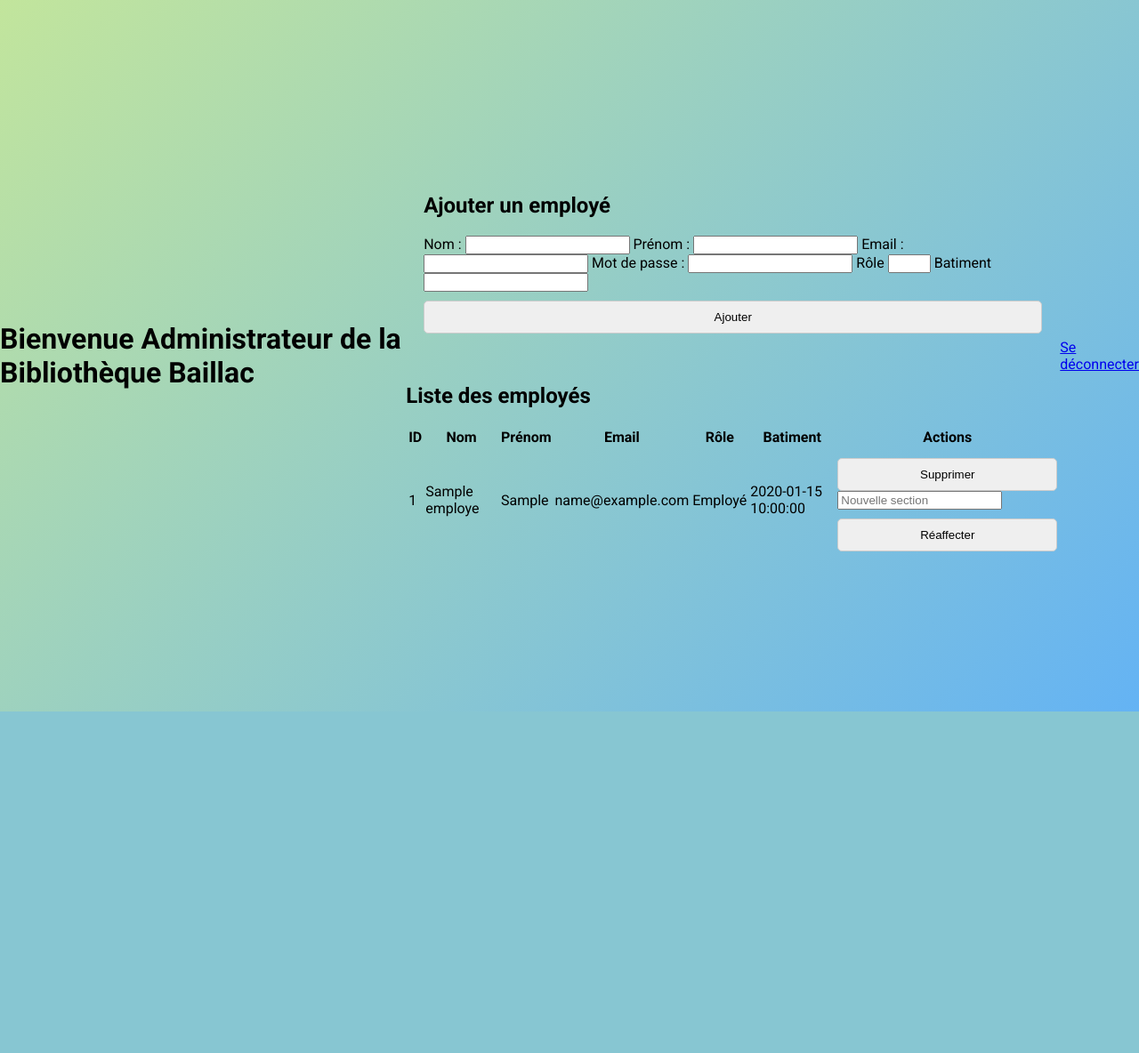
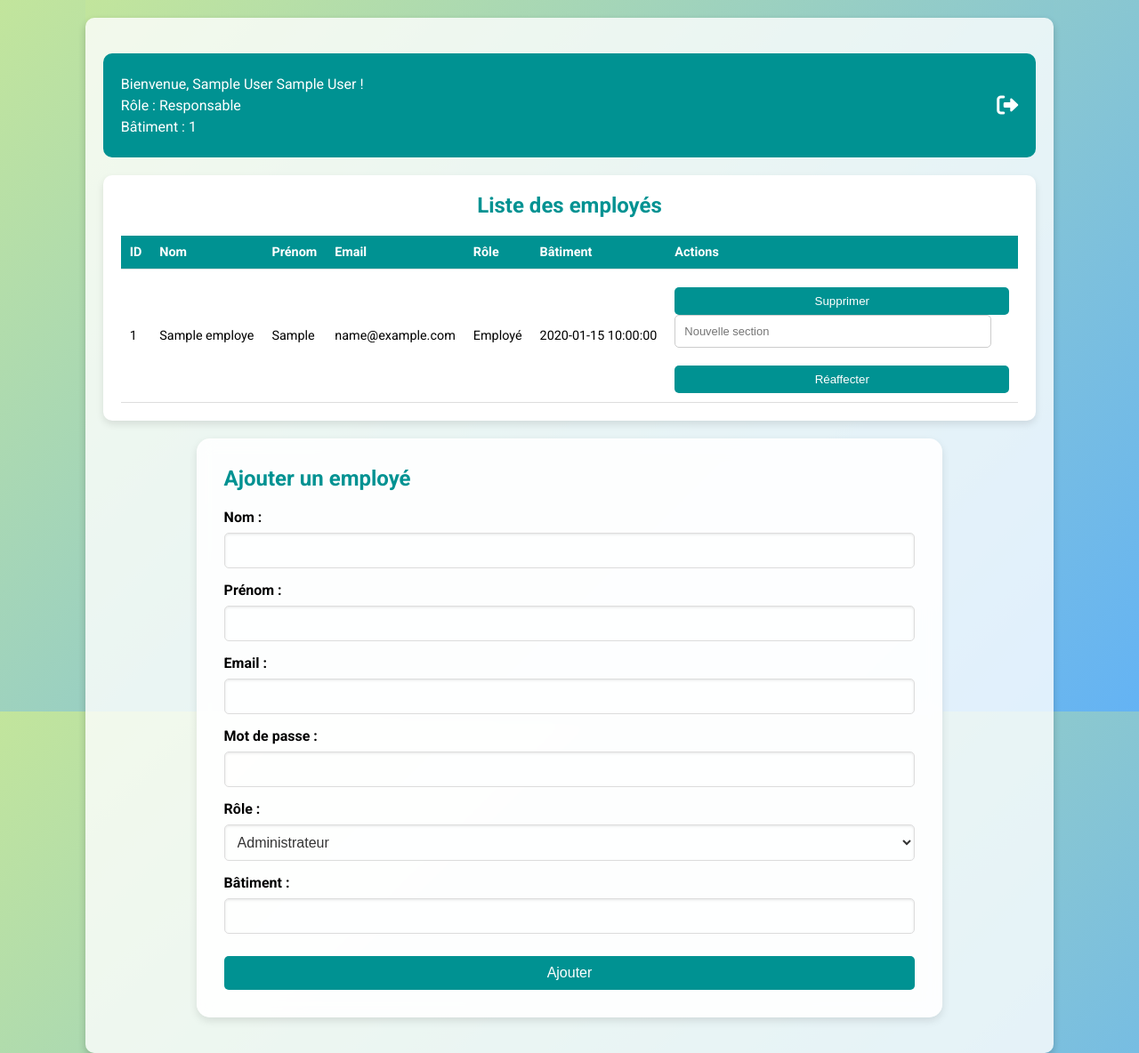
Before and after one commit to Mel-Beth/bibliotheque_baillac, a PHP site: page /accueil_admin in a window 1280 px wide. Shown: the whole page at 89% size. Before the commit the page ends 800 px from the top, so only its background shows below. Run offline with PHP 8.4, Linux system fonts and the light colour scheme; the visitor is signed in with stand-in values (Sample User, id 1); tables that the repository leaves empty or names only in its code hold one stand-in row (values such as "Sample post"); some libraries are stand-ins or nearby versions.

Commit message:
'coorection beugue affichage emprunts et revu de accueil_admin'

```diff
--- a/app/views/accueil_admin.php
+++ b/app/views/accueil_admin.php
@@ -1,73 +1,62 @@
-<?php include 'includes/head.html'; ?>
-
 <!DOCTYPE html>
 <html lang="fr">
 <head>
     <?php include 'includes/head.html'; ?>
-    <title>Accueil Admin- Bibliothèque de Baillac</title>
-    <link rel="stylesheet" href="">
+    <title>Accueil Admin - Bibliothèque de Baillac</title>
 </head>
 
 <body>
+    <div class="container-accueil">
+        <!-- En-tête avec informations utilisateur -->
+        <header class="header-accueil">
+            <div class="welcome-message">
+                <p>Bienvenue, <?= htmlspecialchars($_SESSION['employe_prenom'] ?? 'Administrateur') ?> <?= htmlspecialchars($_SESSION['employe_nom'] ?? '') ?> !</p>
+                <p>Rôle : <?= htmlspecialchars($_SESSION['role'] === '1' ? 'Administrateur' : 'Responsable') ?></p>
+                <p>Bâtiment : <?= htmlspecialchars($_SESSION['batiment'] ?? 'N/A') ?></p>
+            </div>
+            <!-- Bouton Déconnexion -->
+            <div class="logout-btn">
+                <a href="logout" title="Déconnexion">
+                    <i class="fas fa-sign-out-alt"></i> <!-- Icône de déconnexion -->
+                </a>
+            </div>
+        </header>
 
-        <h1>Bienvenue Administrateur de la Bibliothèque Baillac</h1>
-
-
-    <main class="content-layout">
-        <!-- ajout employe -->
-        <section class="container-accueil left-align">
-            <form method="POST" class="glass-form">
-                <h2 class="glass-form-title">Ajouter un employé</h2>
-                <label class="form-label">Nom :</label>
-                <input type="text" name="nom" class="form-input" required>
-                <label class="form-label">Prénom :</label>
-                <input type="text" name="prenom" class="form-input" required>
-                <label class="form-label">Email :</label>
-                <input type="email" name="email" class="form-input" required>
-                <label class="form-label">Mot de passe :</label>
-                <input type="password" name="mot_de_passe" class="form-input" required>
-                <label class="form-label">Rôle</label>
-                <input type="number" name="role" min="1" max="2" class="form-input" required>
-                <label class="form-label">Batiment</label>
-                <input type="text" name="batiment" class="form-input" required>
-                <button type="submit" name="action" value="add" class="form-button">Ajouter</button>
-            </form>
-        </section>
 
             <!-- Liste des employés -->
             <section class="table-container">
-            <h2 class="glass-form-title">Liste des employés</h2>
+                <h2>Liste des employés</h2>
                 <div class="scrollable-table">
-                <table class="employee-table">
+                    <table>
                         <thead>
-                        <tr class="table-row-header">
-                            <th class="table-header">ID</th>
-                            <th class="table-header">Nom</th>
-                            <th class="table-header">Prénom</th>
-                            <th class="table-header">Email</th>
-                            <th class="table-header">Rôle</th>
-                            <th class="table-header">Batiment</th>
-                            <th class="table-header">Actions</th>
+                            <tr>
+                                <th>ID</th>
+                                <th>Nom</th>
+                                <th>Prénom</th>
+                                <th>Email</th>
+                                <th>Rôle</th>
+                                <th>Bâtiment</th>
+                                <th>Actions</th>
                             </tr>
                         </thead>
                         <tbody>
-                        <?php foreach ($employes as $employe) : ?>
-                            <tr class="table-row">
-                                <td class="table-cell"><?= htmlspecialchars($employe['id_employe']); ?></td>
-                                <td class="table-cell"><?= htmlspecialchars($employe['nom']); ?></td>
-                                <td class="table-cell"><?= htmlspecialchars($employe['prenom']); ?></td>
-                                <td class="table-cell"><?= htmlspecialchars($employe['email']); ?></td>
-                                <td class="table-cell"><?= $employe['role'] === '1' ? 'Administrateur' : 'Employé'; ?></td>
-                                <td class="table-cell"><?= htmlspecialchars($employe['batiment']); ?></td>
-                                <td class="table-cell">
+                            <?php foreach ($employes as $employe): ?>
+                                <tr>
+                                    <td><?= htmlspecialchars($employe['id_employe']) ?></td>
+                                    <td><?= htmlspecialchars($employe['nom']) ?></td>
+                                    <td><?= htmlspecialchars($employe['prenom']) ?></td>
+                                    <td><?= htmlspecialchars($employe['email']) ?></td>
+                                    <td><?= $employe['role'] === '1' ? 'Administrateur' : 'Employé' ?></td>
+                                    <td><?= htmlspecialchars($employe['batiment']) ?></td>
+                                    <td>
                                         <form method="POST" style="display:inline;">
-                                        <input type="hidden" name="id_employe" value="<?= $employe['id_employe']; ?>">
-                                        <button type="submit" name="action" value="delete" class="form-button">Supprimer</button>
+                                            <input type="hidden" name="id_employe" value="<?= $employe['id_employe'] ?>">
+                                            <button type="submit" name="action" value="delete">Supprimer</button>
                                         </form>
                                         <form method="POST" style="display:inline;">
-                                        <input type="hidden" name="id_employe" value="<?= $employe['id_employe']; ?>">
-                                        <input type="text" name="new_section" placeholder="Nouvelle section" class="form-input" required>
-                                        <button type="submit" name="action" value="reassign" class="form-button">Réaffecter</button>
+                                            <input type="hidden" name="id_employe" value="<?= $employe['id_employe'] ?>">
+                                            <input type="text" name="new_section" placeholder="Nouvelle section" required>
+                                            <button type="submit" name="action" value="reassign">Réaffecter</button>
                                         </form>
                                     </td>
                                 </tr>
@@ -76,8 +65,33 @@
                     </table>
                 </div>
             </section>
+
+            <!-- Section principale -->
+        <main class="key-metrics">
+            <!-- Ajouter un employé -->
+            <section class="glass-form left-align">
+                <h2>Ajouter un employé</h2>
+                <form method="POST">
+                    <label>Nom :</label>
+                    <input type="text" name="nom" required>
+                    <label>Prénom :</label>
+                    <input type="text" name="prenom" required>
+                    <label>Email :</label>
+                    <input type="email" name="email" required>
+                    <label>Mot de passe :</label>
+                    <input type="password" name="mot_de_passe" required>
+                    <label>Rôle :</label>
+                    <select name="role" required>
+                        <option value="1">Administrateur</option>
+                        <option value="2">Employé</option>
+                    </select>
+                    <label>Bâtiment :</label>
+                    <input type="text" name="batiment" required>
+                    <button type="submit" name="action" value="add">Ajouter</button>
+                </form>
+            </section>
+
         </main>
-
-    <p class="logout"><a href="logout" class="logout-link">Se déconnecter</a></p>
+    </div>
 </body>
 </html>
--- a/assets/css/accueil_admin.css
+++ b/assets/css/accueil_admin.css
@@ -1,55 +1,156 @@
 /* Styles de base */
 body, html {
-
+    margin: 0;
+    padding: 0;
+    height: 100%;
     font-family: 'Roboto', sans-serif;
-    background: linear-gradient(135deg, #009292, #f4f4f9);
-    color: #333;
-
-    overflow-x: hidden;
+    background: linear-gradient(135deg, #c2e59c, #64b3f4); /* Couleurs naturelles et apaisantes */
+    display: flex;
+    justify-content: center;
+    align-items: flex-start;
 }
 
-/* Header centré en haut */
+/* Conteneur principal */
+.container-accueil {
+    width: 100%;
+    max-width: 1200px;
+    margin: 20px auto;
+    padding: 20px;
+    box-sizing: border-box;
+    background-color: rgba(255, 255, 255, 0.8);
+    border-radius: 10px;
+    box-shadow: 0 4px 8px rgba(0, 0, 0, 0.2);
+}
+
+/* En-tête */
 .header-accueil {
     background-color: #009292;
     color: white;
     padding: 20px;
+    border-radius: 10px;
+    display: flex;
+    justify-content: space-between;
+    align-items: center;
+    margin-bottom: 20px;
+}
+
+/* Informations utilisateur alignées à gauche */
+.welcome-message {
+    text-align: left;
+}
+
+.welcome-message p {
+    margin: 5px 0;
+    font-size: 1em;
+}
+
+/* Bouton Déconnexion aligné en haut à droite */
+.logout-btn {
+    display: flex;
+    align-items: center;
+}
+
+.logout-btn a {
+    color: white;
+    font-size: 1.5em;
+    text-decoration: none;
+    transition: color 0.3s;
+}
+
+.logout-btn a:hover {
+    color: #f1f1f1;
+}
+
+.logout-btn i {
+    margin-left: 5px;
+}
+
+/* Section de la table */
+.table-container {
+    margin-top: 20px;
+    background-color: white;
+    border-radius: 10px;
+    padding: 20px;
+    box-shadow: 0 4px 8px rgba(0, 0, 0, 0.1);
+}
+
+.table-container h2 {
+    font-size: 1.5em;
+    color: #009292;
+    margin-bottom: 20px;
     text-align: center;
-    font-size: 1.5rem;
-    font-weight: bold;
-    box-shadow: 0 4px 6px rgba(0, 0, 0, 0.1);
+}
+
+.scrollable-table {
+    max-height: 400px;
+    overflow-y: auto;
+}
+
+table {
+    width: 100%;
+    border-collapse: collapse;
+}
+
+th, td {
+    padding: 10px;
+    text-align: left;
+    border-bottom: 1px solid #ddd;
+    font-size: 0.9em;
+}
+
+thead {
+    background-color: #009292;
+    color: white;
     position: sticky;
     top: 0;
-    z-index: 1000;
-    margin: 0;
+    z-index: 10;
 }
 
-.container-accueil {
-    width: 95%;
-    margin: auto;
-    padding: 20px;
-
-    justify-content: space-between;
-    align-items: flex-start;
-    gap: 20px;
+tr:nth-child(even) {
+    background-color: #f2f2f2;
 }
 
-.welcome-message {
-    margin-top: 10px;
+button {
+    background-color: #009292;
+    color: white;
+    border: none;
+    padding: 8px 12px;
+    border-radius: 5px;
+    cursor: pointer;
+    transition: background-color 0.3s;
 }
 
-/* Glassmorphism for form */
+button:hover {
+    background-color: #007474;
+}
+
+input[type="text"], select {
+    width: calc(100% - 20px);
+    padding: 10px;
+    margin-bottom: 10px;
+    border: 1px solid #ccc;
+    border-radius: 5px;
+    font-size: 0.9em;
+}
+
+/* Formulaire pour ajouter un employé */
 .glass-form {
     backdrop-filter: blur(10px);
-    background: rgba(255, 255, 255, 0.2);
+    background: rgba(255, 255, 255, 0.9);
     border: 1px solid rgba(255, 255, 255, 0.3);
     border-radius: 15px;
     padding: 30px;
     box-shadow: 0 4px 10px rgba(0, 0, 0, 0.1);
-    max-width: 400px;
+    width: 80%;
     color: #000;
     text-align: left;
-    position: relative;
-    overflow: hidden;
+    margin-bottom: 20px;
+}
+
+.glass-form h2 {
+    color: #009292;
+    font-size: 1.5em;
+    margin-bottom: 20px;
 }
 
 .glass-form label {
@@ -58,10 +159,10 @@ body, html {
     font-weight: bold;
 }
 
-.glass-form input, .form-input {
+.glass-form input, .glass-form select {
     width: 100%;
     padding: 10px;
-    border: none;
+    border: 1px solid #ddd;
     border-radius: 5px;
     margin-bottom: 15px;
     background: rgba(255, 255, 255, 0.4);
@@ -71,11 +172,7 @@ body, html {
     box-shadow: inset 0 1px 3px rgba(0, 0, 0, 0.1);
 }
 
-.glass-form input::placeholder {
-    color: rgba(51, 51, 51, 0.7);
-}
-
-.glass-form button, .form-button {
+.glass-form button {
     display: inline-block;
     padding: 10px 20px;
     background-color: #009292;
@@ -87,97 +184,23 @@ body, html {
     font-size: 1em;
 }
 
-.glass-form button:hover, .form-button:hover {
+.glass-form button:hover {
     background-color: #007474;
 }
 
-/* Table styling */
-.table-container {
-    flex: 1;
-    max-width: 100%;
-    overflow-y: auto;
-    margin-top: 60px; /* Ajuste pour éviter de dépasser le haut de la page */
-    border-radius: 10px;
-    background: rgba(255, 255, 255, 0.9);
-    box-shadow: 0 4px 8px rgba(0, 0, 0, 0.1);
-    padding: 20px;
-    box-sizing: border-box;
-}
-
-.table-container table {
-    width: 100%;
-    border-collapse: collapse;
-    table-layout: fixed;
-}
-
-.table-container thead {
-    position: sticky;
-    top: 0;
-    background-color: #009292;
-    color: white;
-    z-index: 10;
-}
-
-.table-container th, .table-header {
-    padding: 12px;
-    text-align: left;
-    border-bottom: 1px solid #ddd;
-    word-wrap: break-word;
-    background-color: #009292;
-    color: white;
-    font-weight: bold;
-}
-
-.table-container td, .table-cell {
-    padding: 12px;
-    text-align: left;
-    border-bottom: 1px solid #ddd;
-    word-wrap: break-word;
-}
-
-.table-container tr:nth-child(even) {
-    background-color: #f2f2f2;
-}
-
-.table-container button {
-    background-color: #009292;
-    color: white;
-    border: none;
-    padding: 8px 12px;
-    border-radius: 5px;
-    cursor: pointer;
-    transition: background-color 0.3s;
-}
-
-.table-container button:hover {
-    background-color: #007474;
-}
-
-/* Adjust layout for left-align form and table */
-.content-layout {
-    display: flex;
-    justify-content: space-between;
-    align-items: flex-start;
-    padding: 20px;
-    gap: 20px;
-}
-
-.left-align {
-    flex: 0 0 35%;
-}
-
+/* Responsiveness */
 @media (max-width: 768px) {
-    .content-layout {
+    .header-accueil {
         flex-direction: column;
-        gap: 10px;
+        text-align: center;
     }
 
     .glass-form {
-        width: 100%;
-        margin: 0 auto;
+        max-width: 90%;
+        margin: 0 auto 20px;
     }
 
-    .table-container {
-        margin-top: 10px;
+    table {
+        font-size: 0.8em;
     }
 }
--- a/assets/css/common.css
+++ b/assets/css/common.css
@@ -2,14 +2,9 @@
 @import url(scan.css);
 @import url(resultat-scann.css);
 @import url(accueil.css);
-<<<<<<< HEAD
 @import url(accueil_admin.css);
-=======
-@import url(emprunter.css);
-@import url(emprunts.css);
->>>>>>> 346fea5b5d811f3febb4abca24dc00327f5c65bf
 
-/* *,*:before,*::after {
+*,*:before,*::after {
     box-sizing: border-box;
     margin: 0;
     padding: 0;
@@ -24,9 +19,6 @@ h1{
 }
 img {
     border-radius: 5px;
-<<<<<<< HEAD
-} */
-=======
 }
 
 a{
@@ -54,4 +46,3 @@ a{
 .fixed-button button:hover {
     background-color: #0056b3;
 }
->>>>>>> 346fea5b5d811f3febb4abca24dc00327f5c65bf
```
Also changed, not shown: assets/css/emprunts.css (+4 -4 lines). Lines whose indentation alone changed are shown as unchanged.
